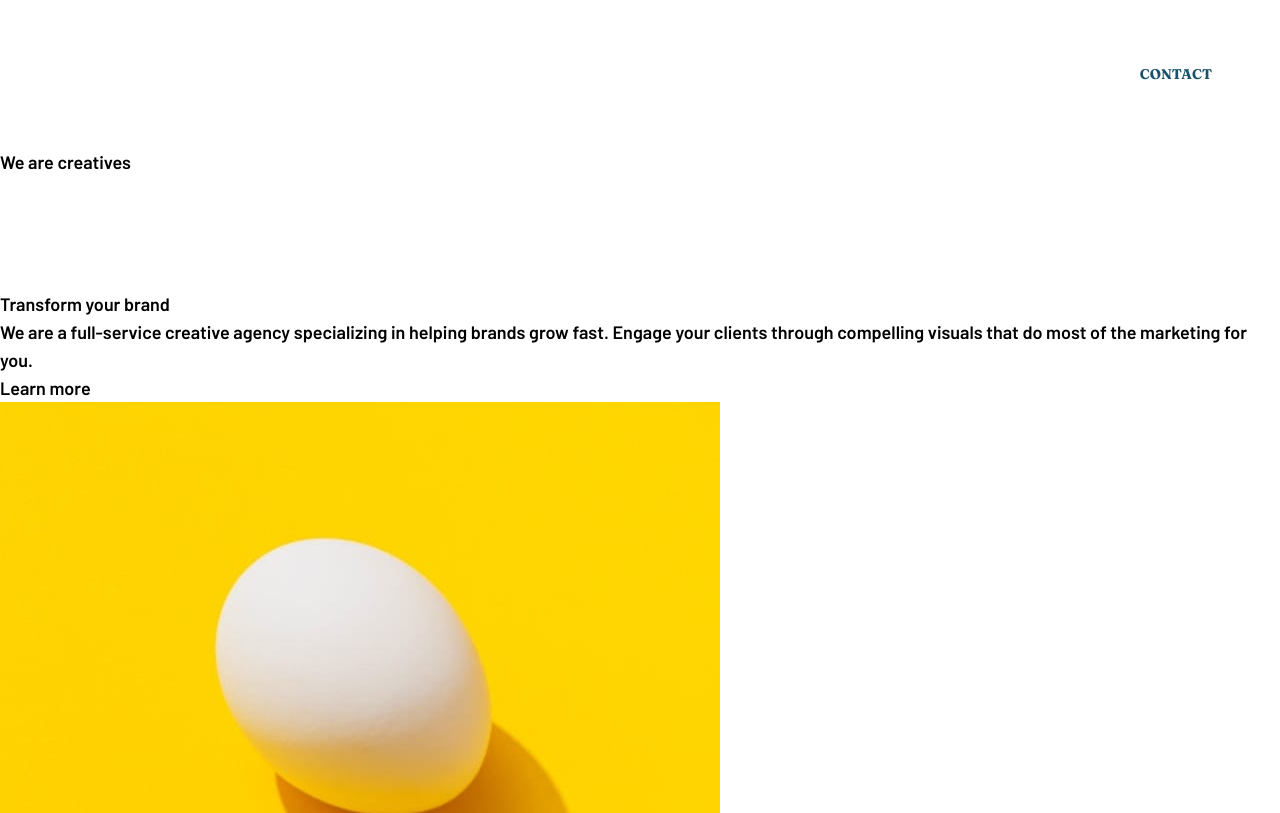
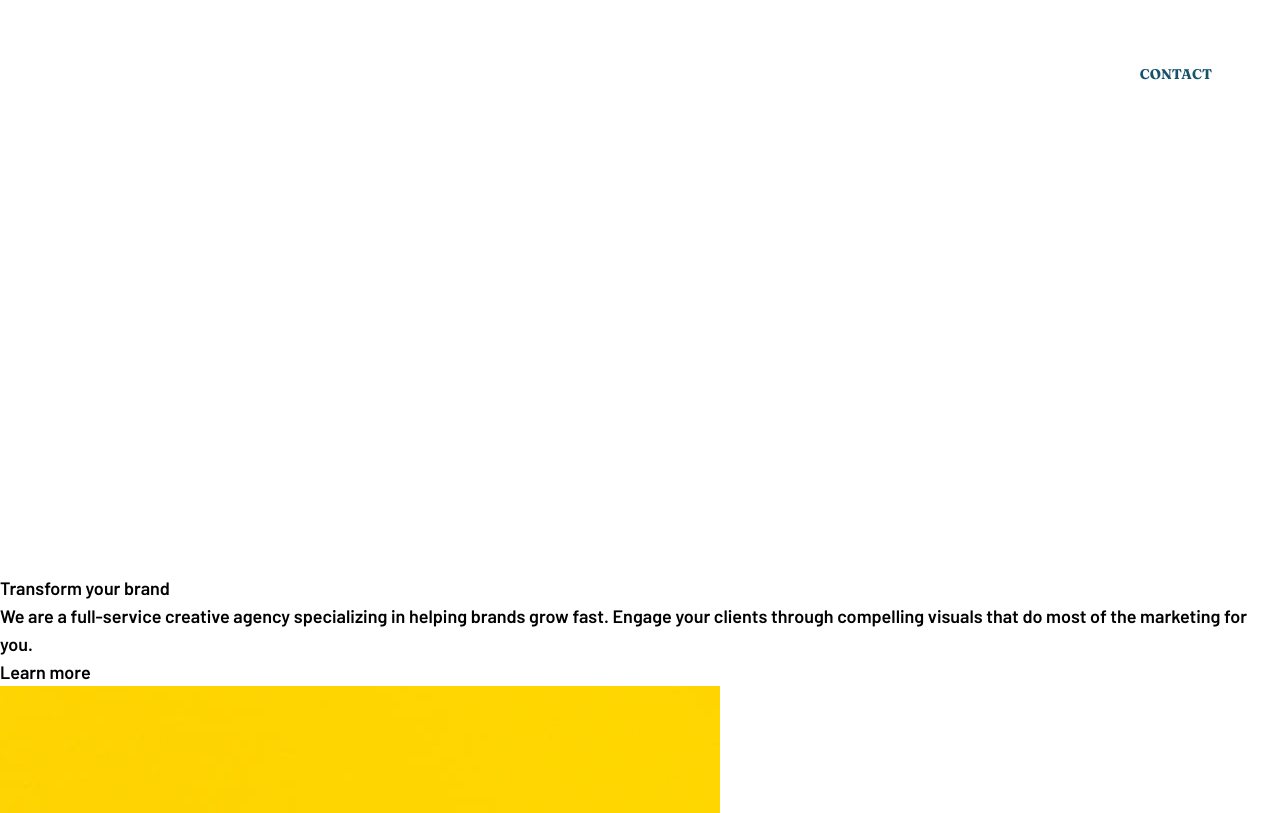
Before and after one commit to heygauravshukla/sunnyside-agency-landing-page, a React (Vite) app: page / in a window 1280 px wide. Shown: the top 813 px of the page. Built offline with nearby package versions, Linux system fonts and the light colour scheme.

Commit message:
Added styling to "Hero" component

```diff
--- a/src/components/Hero.jsx
+++ b/src/components/Hero.jsx
@@ -2,9 +2,11 @@ import arrowDownIcon from "../assets/images/icon-arrow-down.svg";
 
 export default function Hero() {
   return (
-    <section>
-      <h1>We are creatives</h1>
-      <img src={arrowDownIcon} alt="Scroll below" />
+    <section className="grid justify-items-center gap-10 py-11 lg:gap-[104px] lg:py-[84px]">
+      <h1 className="text-center font-serif text-[32px] font-black uppercase leading-10 tracking-[0.3em] text-white lg:text-[54px] lg:tracking-[20px]">
+        We are creatives
+      </h1>
+      <img src={arrowDownIcon} alt="Scroll below" className="h-20 lg:h-auto" />
     </section>
   );
 }
```
